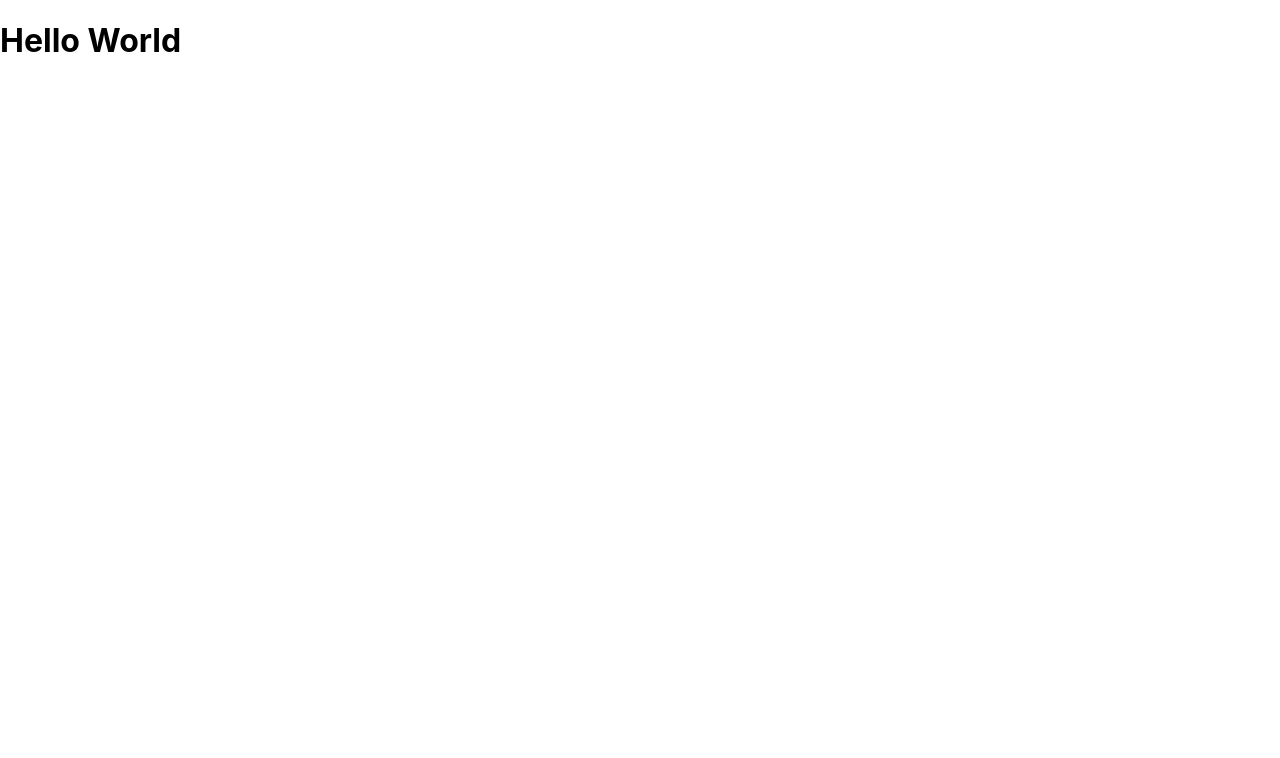
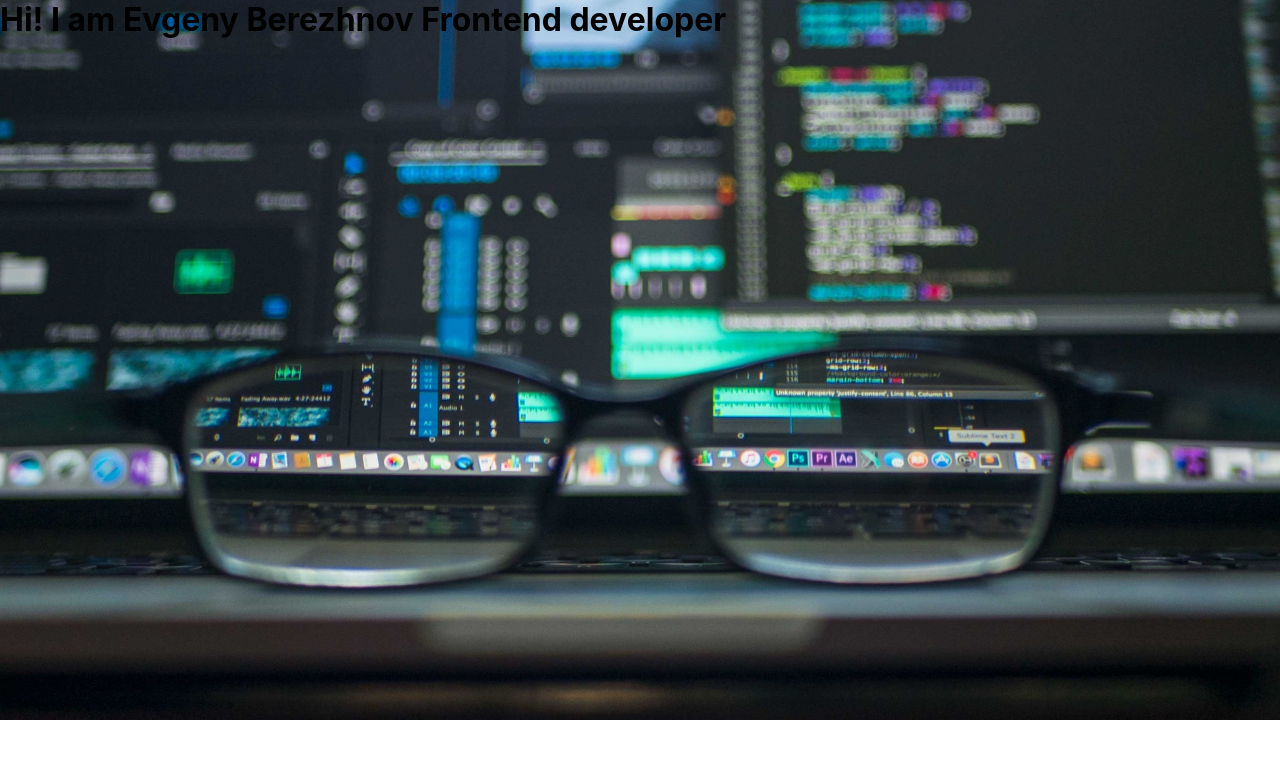
Before and after one commit to JackBerezhnov/evgenydev, a React (Create React App) app: page / in a window 1280 px wide. Shown: the top 758 px of the page. Built offline with nearby package versions, Linux system fonts and the light colour scheme.

Commit message:
added background

```diff
--- a/src/App.js
+++ b/src/App.js
@@ -3,7 +3,7 @@ import Header from './components/header/Header';
 function App() {
   return (
     <div className="App">
-      <Header title="Hello World"/>
+      <Header title="Hi! I am Evgeny Berezhnov Frontend developer"/>
     </div>
   );
 }
--- a/src/components/header/Header.css
+++ b/src/components/header/Header.css
@@ -0,0 +1,14 @@
+h1 {
+    margin: 0;
+}
+
+.container-fluid {
+    width: 100%;
+    height: 90vh;
+}
+
+.header {
+    background: url('../.././images/bg.jpg');
+    background-size: cover;
+    background-position-y: 100%;
+}
--- a/src/components/header/Header.jsx
+++ b/src/components/header/Header.jsx
@@ -1,7 +1,11 @@
+import './Header.css';
+
 function Header(props) {
     return (
-        <div class="header">
-            <h1>{props.title}</h1>
+        <div class="header container-fluid">
+            <div class="title">
+                <h1>{props.title}</h1>
+            </div>
         </div>
     );
 }
```
Also changed, not shown: src/images/bg.jpg (added).
